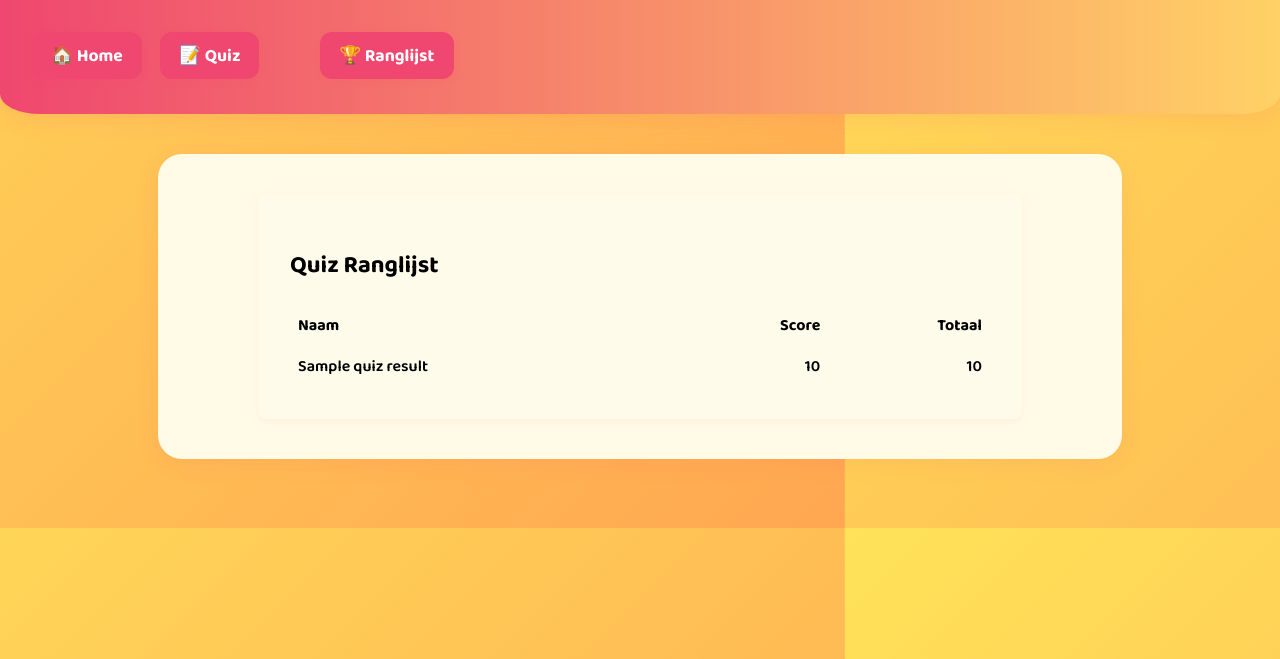
After one commit to stevendejongnl/housetour, a Flask app: page /quiz/leaderboard in a window 1280 px wide. The commit adds this page. Shown: the top 659 px of the page. Run offline with Flask 3, Linux system fonts and the light colour scheme; a database or web service that is not in the repository returns one stand-in record (values such as "Sample title").

Commit message:
Add leaderboard route and template for quiz results

```diff
--- a/backend/quiz/routes.py
+++ b/backend/quiz/routes.py
@@ -140,3 +140,9 @@ def result():
             "answers": answers
         })
     return render_template('quiz_result.html', score=score, total=total, name=name)
+
+@quiz_blueprint.route('/leaderboard')
+def leaderboard():
+    results = list(quiz_results.find({}, {'_id': 0, 'name': 1, 'score': 1, 'total': 1}))
+    results.sort(key=lambda r: r.get('score', 0), reverse=True)
+    return render_template('quiz_leaderboard.html', results=results)
--- a/backend/templates/base.html
+++ b/backend/templates/base.html
@@ -15,6 +15,7 @@
     <div class="header">
         <a href="/" class="header-home-link">&#127968; Home</a>
         <a href="{{ url_for('quiz.start_quiz') }}" class="header-home-link" style="left: 10rem;">📝 Quiz</a>
+        <a href="{{ url_for('quiz.leaderboard') }}" class="header-home-link" style="left: 20rem;">🏆 Ranglijst</a>
         <h1>{{ title }}</h1>
         {% if description %}<p>{{ description }}</p>{% endif %}
     </div>
--- /dev/null
+++ b/backend/templates/quiz_leaderboard.html
@@ -0,0 +1,24 @@
+{% extends "base.html" %}
+{% block body %}
+<div class="area-content" style="max-width:700px;margin:0 auto;">
+    <h2>Quiz Ranglijst</h2>
+    <table style="width:100%;border-collapse:collapse;">
+        <thead>
+            <tr>
+                <th style="text-align:left;padding:8px;">Naam</th>
+                <th style="text-align:right;padding:8px;">Score</th>
+                <th style="text-align:right;padding:8px;">Totaal</th>
+            </tr>
+        </thead>
+        <tbody>
+            {% for result in results %}
+            <tr>
+                <td style="padding:8px;">{{ result.name }}</td>
+                <td style="text-align:right;padding:8px;">{{ result.score }}</td>
+                <td style="text-align:right;padding:8px;">{{ result.total }}</td>
+            </tr>
+            {% endfor %}
+        </tbody>
+    </table>
+</div>
+{% endblock %}
```
